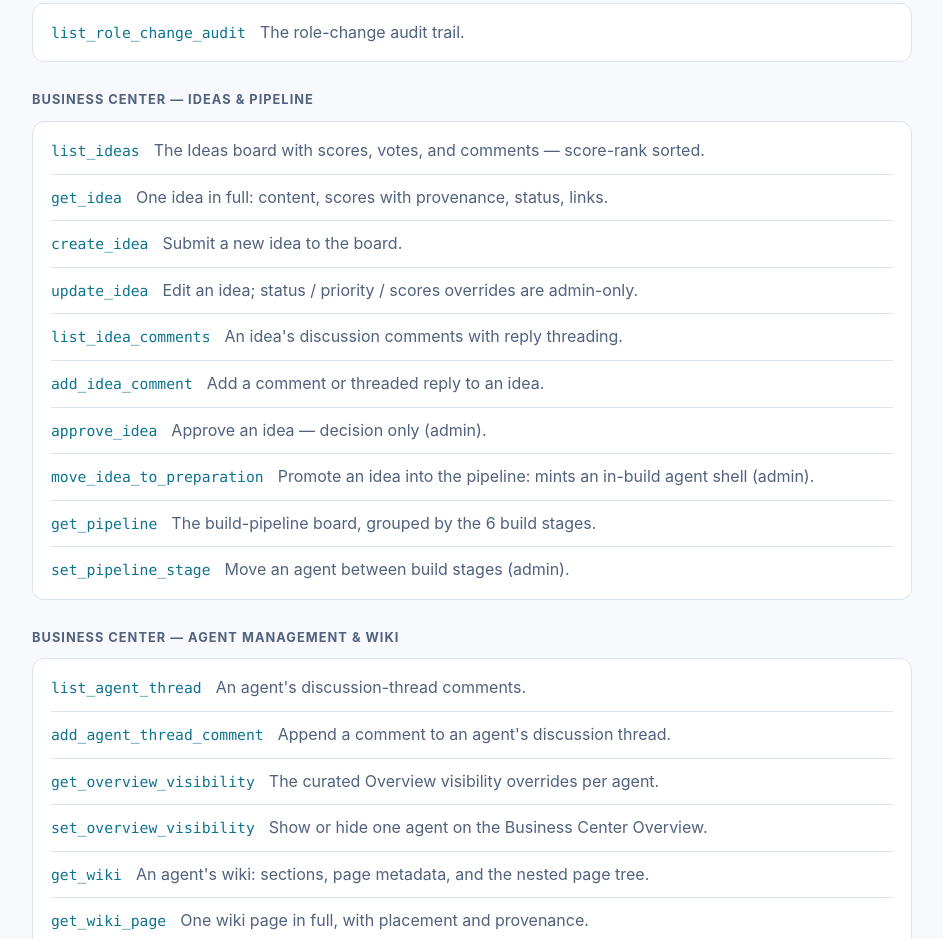
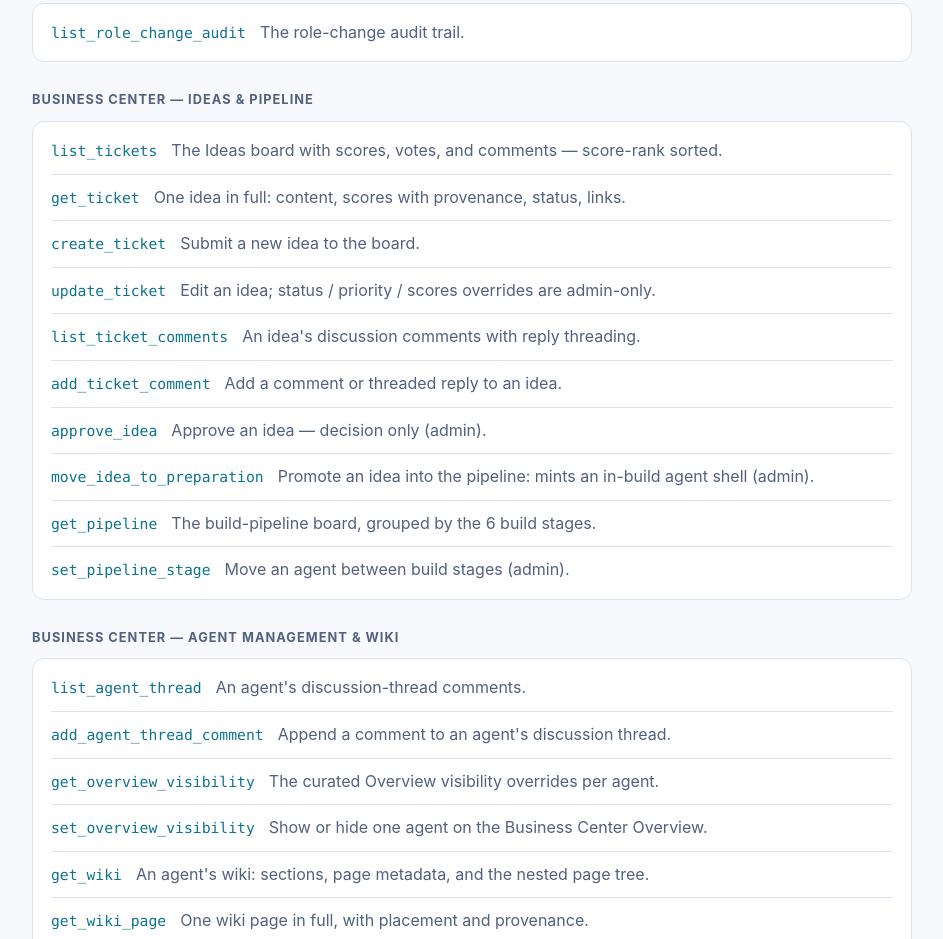
Before and after one commit to oppizi/agent-toolkit-for-soleon, a plain HTML site: page docs/index.html in a window 1280 px wide. Shown: the part 3593-4532 px from the top of the page, without its empty margins (168-1111 px from the left). Drawn offline with Linux system fonts and the light colour scheme.

Commit message:
docs: Business Center tools are named ticket, not idea (AHP-922)
The toolkit renamed all 32 idea-named tools to the ticket vocabulary the
product uses (create_ticket, list_tickets, get_ticket, update_ticket,
add_ticket_comment, list_ticket_comments, ...). The toolkit is discovered
live, so nothing here needs a release; this updates the six names these docs
mention. Merge when agent-infra AHP-922 reaches prod.

Co-Authored-By: Claude Fable 5.1 <noreply@anthropic.com>
Claude-Session: https://claude.ai/code/session_01Hkey7GAmBtkoStJLzGQFoQ

```diff
--- a/docs/index.html
+++ b/docs/index.html
@@ -162,12 +162,12 @@
 
   <h3>Business Center — Ideas &amp; Pipeline</h3>
   <div class="card">
-    <div class="tool"><code>list_ideas</code><span>The Ideas board with scores, votes, and comments — score-rank sorted.</span></div>
-    <div class="tool"><code>get_idea</code><span>One idea in full: content, scores with provenance, status, links.</span></div>
-    <div class="tool"><code>create_idea</code><span>Submit a new idea to the board.</span></div>
-    <div class="tool"><code>update_idea</code><span>Edit an idea; status / priority / scores overrides are admin-only.</span></div>
-    <div class="tool"><code>list_idea_comments</code><span>An idea's discussion comments with reply threading.</span></div>
-    <div class="tool"><code>add_idea_comment</code><span>Add a comment or threaded reply to an idea.</span></div>
+    <div class="tool"><code>list_tickets</code><span>The Ideas board with scores, votes, and comments — score-rank sorted.</span></div>
+    <div class="tool"><code>get_ticket</code><span>One idea in full: content, scores with provenance, status, links.</span></div>
+    <div class="tool"><code>create_ticket</code><span>Submit a new idea to the board.</span></div>
+    <div class="tool"><code>update_ticket</code><span>Edit an idea; status / priority / scores overrides are admin-only.</span></div>
+    <div class="tool"><code>list_ticket_comments</code><span>An idea's discussion comments with reply threading.</span></div>
+    <div class="tool"><code>add_ticket_comment</code><span>Add a comment or threaded reply to an idea.</span></div>
     <div class="tool"><code>approve_idea</code><span>Approve an idea — decision only (admin).</span></div>
     <div class="tool"><code>move_idea_to_preparation</code><span>Promote an idea into the pipeline: mints an in-build agent shell (admin).</span></div>
     <div class="tool"><code>get_pipeline</code><span>The build-pipeline board, grouped by the 6 build stages.</span></div>
```
Also changed, not shown: 1 other file.
